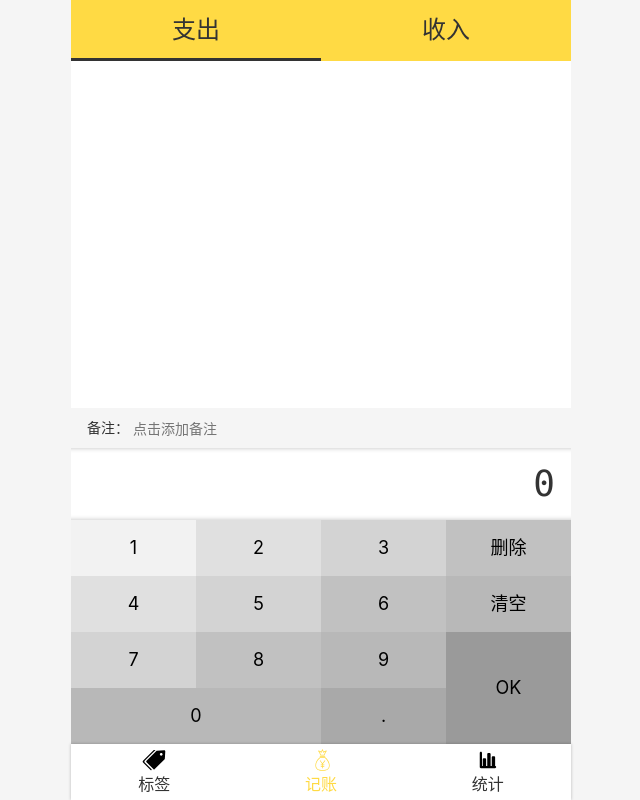
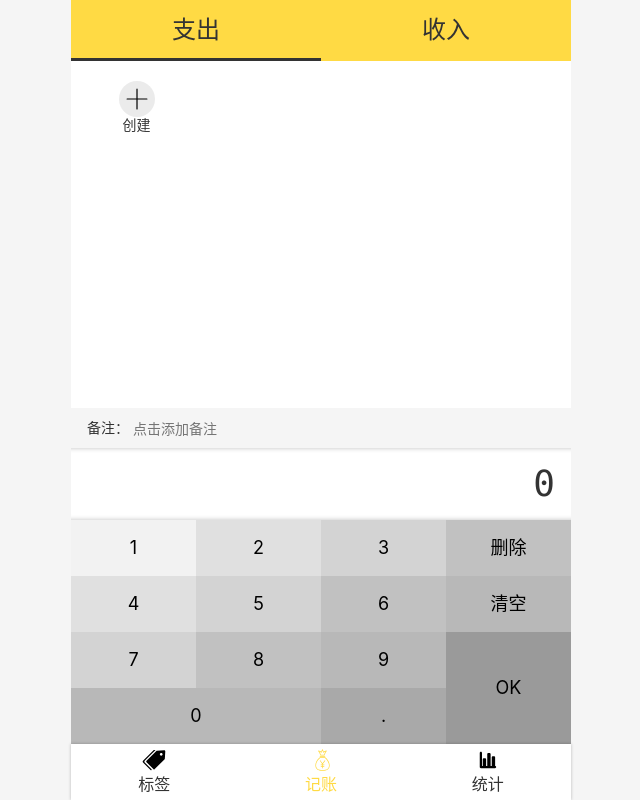
Before and after one commit to alertguo/mango-react-echarts, a React app: page /label#/money in a window 1280 px wide. Shown: the whole page, without its empty margins (319-959 px from the left). Built offline with nearby package versions, Linux system fonts and the light colour scheme.

Commit message:
添加 AddTag.tsx 页面，设置好路由

```diff
--- a/src/App.tsx
+++ b/src/App.tsx
@@ -7,6 +7,7 @@ import Statistics from './views/Statistics';
 import NoMatch from './views/NoMatch';
 import styled from 'styled-components';
 import {EditLabel} from './views/EditLabel';
+import {AddTag} from './views/AddTag';
 
 
 const AppWrapper = styled.div`
@@ -27,6 +28,9 @@ function App() {
           <Route exact path="/label">
             <Label/>
           </Route>
+          <Route exact path="/add">
+            <AddTag/>
+          </Route>
           <Route exact path="/money">
             <Money/>
           </Route>
--- /dev/null
+++ b/src/views/AddTag.tsx
@@ -0,0 +1,13 @@
+import React, {useState} from 'react';
+import Layout from '../components/Layout';
+import TypeSection from './Money/TypeSection';
+
+export function AddTag() {
+  const [type, setType] = useState<'-' | '+'>('-');
+  return (
+    <Layout>
+      <TypeSection value={type}
+                   onChange={value => setType(value)}/>
+    </Layout>
+  );
+}
--- a/src/views/Label.tsx
+++ b/src/views/Label.tsx
@@ -30,7 +30,7 @@ const TagList = styled.ol`
 `;
 
 function Label() {
-  const {tags, addTag} = useTags();
+  const {tags} = useTags();
   // 注释为添加 type 切换，后面修改 type 切换显示不同的标签
   const [type, setType] = useState<'-' | '+'>('-');
   const typeTags = tags.filter(t => t.type === type);
@@ -53,9 +53,11 @@ function Label() {
       </TagList>
       <Center>
         <Space/>
-        <Button onClick={addTag}>
-          新增标签
-        </Button>
+        <Link to={'/add'}>
+          <Button>
+            新增标签
+          </Button>
+        </Link>
       </Center>
     </Layout>
   );
--- a/src/views/Money/TagsSection.tsx
+++ b/src/views/Money/TagsSection.tsx
@@ -2,6 +2,7 @@ import styled from 'styled-components';
 import React from 'react';
 import {useTags} from 'hooks/useTags';
 import Icon from '../../components/Icon';
+import {Link} from 'react-router-dom';
 
 const Wrapper = styled.section`
   background: #ffffff;
@@ -11,7 +12,7 @@ const Wrapper = styled.section`
   > ol {
     display: flex;
     flex-wrap: wrap;
-    margin: 0 -12px;
+    margin: 8px -12px;
     > li {
       display: flex;
       flex-direction: column;
@@ -19,7 +20,7 @@ const Wrapper = styled.section`
       align-items: center;
       font-size: 14px;
       padding-bottom: 16px;
-      .icon-wrapper{
+      .icon-wrapper, .addTag {
         display: flex;
         align-items: center;
         justify-content: center;
@@ -56,7 +57,7 @@ type Props = {
 // 表示除了默认的 children 之外，还可以拥有 Props 类型的
 const TagsSection: React.FC<Props> = (props) => {
   // 析构赋值
-  const {tags, addTag} = useTags();
+  const {tags} = useTags();
   const selectedTagIds = props.value;
   const typeTags = tags.filter(t => t.type === props.type);
 
@@ -82,10 +83,15 @@ const TagsSection: React.FC<Props> = (props) => {
             </div>
             {tag.name}
           </li>)}
+        <li>
+          <Link to={'/add'}>
+            <div className="addTag">
+              <Icon name="addTag"/>
+            </div>
+          </Link>
+          创建
+        </li>
       </ol>
-      {/*<button onClick={addTag}>*/}
-      {/*  新增标签*/}
-      {/*</button>*/}
     </Wrapper>
   );
 };
```
